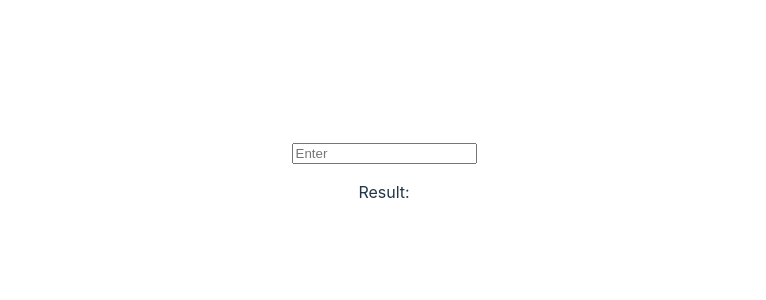
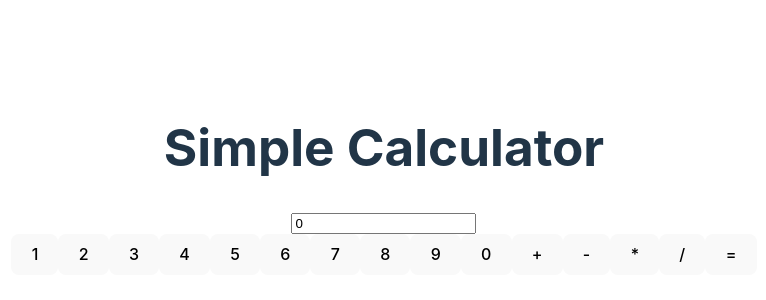
Before and after one commit to hRebb/react-calculator, a React (Vite) app in the folder calculator/: page / in a window 1280 px wide. Shown: the part 220-520 px from the top of the page, without its empty margins (256-1022 px from the left). Built offline with nearby package versions, Linux system fonts and the light colour scheme.

Commit message:
make all functional, have to create a button to reset the screen result

```diff
--- a/calculator/src/App.tsx
+++ b/calculator/src/App.tsx
@@ -1,10 +1,16 @@
-import { Calculator } from './components/Calculator'
+import React from 'react'
+import Calculator from './components/Calculator'
 import './App.css'
 
 function App() {
   return (
-    <Calculator/>
+    <div>
+      <h1>
+        Simple Calculator
+      </h1>
+      <Calculator/>
+    </div>
   )
 }
 
-export default App
+export default App;
--- a/calculator/src/components/Calculator.tsx
+++ b/calculator/src/components/Calculator.tsx
@@ -1,23 +1,40 @@
-import { useState } from "react";
-import { Operation } from "./Operation";
-import { Result } from "./Result";
+import { Component } from "react";
+import { CalculatorState } from "./utils/types";
+import Operation from "./Operation";
+import Result from "./Result";
 
-export function Calculator() {
-    const [result, setResult] = useState<number | null>(null);
-    const [operation, setOperation] = useState<string>('');
+class Calculator extends Component<{}, CalculatorState> {
+    constructor(props: {}) {
+        super(props);
+        this.state = {
+            result: "0",
+        };
+    }
 
-    const handleOperationChange = (newOperation: string) => {
-        setOperation(newOperation);
+    handleButtonClick = (value: string) => {
+        if (value === "=") {
+            try {
+                const calculateResult = eval(this.state.result);
+                this.setState({ result: String(calculateResult) });
+            } catch(error) {
+                this.setState({ result: "Error" });
+            }
+        }
+        else {
+            this.setState((prevState) => ({
+                result: prevState.result === "0" ? value: prevState.result + value,
+            }));
+        }
     };
 
-    const handleResultChange = (newResult: number) => {
-        setResult(newResult);
-    };
+    render() {
+        return (
+            <div>
+                <Result value={this.state.result} />
+                <Operation onClick={this.handleButtonClick} />
+            </div>
+        );
+    }
+}
 
-    return (
-        <div>
-            <Operation onOperationChange={handleOperationChange} />
-            <Result operation={operation} onResultChange={handleResultChange} />
-        </div>
-    )
-}
+export default Calculator
--- a/calculator/src/components/Operation.tsx
+++ b/calculator/src/components/Operation.tsx
@@ -1,19 +1,32 @@
-import { ChangeEvent } from "react";
+import { Component } from "react";
+import { OperationProps } from "./utils/types";
 
-interface OperationProps {
-    onOperationChange: (newOperation: string) => void;
+class Operation extends Component<OperationProps> {
+    handleClick = (value: string) => {
+        this.props.onClick(value);
+    };
+
+    render() {
+        return (
+            <div>
+                <button onClick={() => this.handleClick("1")}>1</button>
+                <button onClick={() => this.handleClick("2")}>2</button>
+                <button onClick={() => this.handleClick("3")}>3</button>
+                <button onClick={() => this.handleClick("4")}>4</button>
+                <button onClick={() => this.handleClick("5")}>5</button>
+                <button onClick={() => this.handleClick("6")}>6</button>
+                <button onClick={() => this.handleClick("7")}>7</button>
+                <button onClick={() => this.handleClick("8")}>8</button>
+                <button onClick={() => this.handleClick("9")}>9</button>
+                <button onClick={() => this.handleClick("0")}>0</button>
+                <button onClick={() => this.handleClick("+")}>+</button>
+                <button onClick={() => this.handleClick("-")}>-</button>
+                <button onClick={() => this.handleClick("*")}>*</button>
+                <button onClick={() => this.handleClick("/")}>/</button>
+                <button onClick={() => this.handleClick("=")}>=</button>
+            </div>
+        )
+    }
 }
 
-export function Operation({ onOperationChange } : OperationProps)
-{
-    const handleChange = (event: ChangeEvent<HTMLInputElement>) => {
-        const newOperation = event.target.value;
-        onOperationChange(newOperation);
-    };
-
-    return (
-        <div>
-            <input type="text" onChange={handleChange} placeholder="Enter"></input>
-        </div>
-    )
-}
+export default Operation;
--- a/calculator/src/components/Result.tsx
+++ b/calculator/src/components/Result.tsx
@@ -1,34 +1,10 @@
-import {
-    useState,
-    useEffect
-} from 'react';
+import { Component } from "react";
+import { ResultProps } from "./utils/types";
 
-interface ResultProps {
-    operation: string;
-    onResultChange: (newResult: number) => void;
+class Result extends Component<ResultProps> {
+    render() {
+        return <input type="text" value={this.props.value} readOnly />
+    }
 }
 
-export function Result ({ operation, onResultChange }: ResultProps) {
-    const [result, setResult] = useState<number | null>(null);
-
-    useEffect(() => {
-        try {
-            const evaluatedResult = eval(operation);
-            setResult(evaluatedResult);
-            onResultChange(evaluatedResult);
-        } catch(error) {
-            setResult(null);
-            onResultChange(NaN);
-        }
-    }, [operation, onResultChange]);
-
-    return (
-        <div>
-            <p>
-                Result: {
-                    result !== null ? result : 'Invalid operation'
-                }
-            </p>
-        </div>
-    )
-}
+export default Result;
--- /dev/null
+++ b/calculator/src/components/utils/types.ts
@@ -0,0 +1,11 @@
+export interface OperationProps {
+    onClick: (value: string) => void;
+}
+
+export interface ResultProps {
+    value: string;
+}
+
+export interface CalculatorState {
+    result: string;
+}
```
